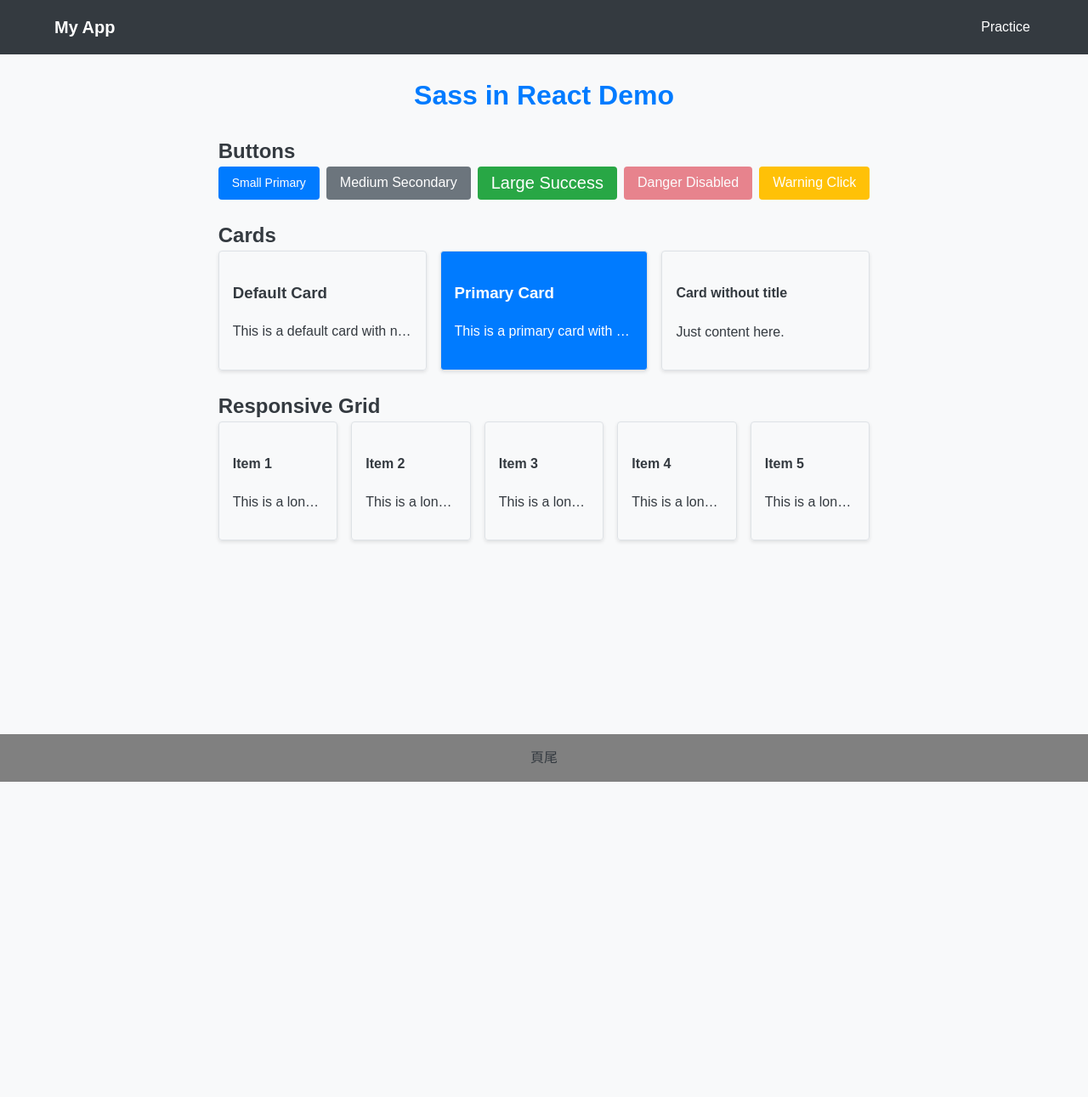
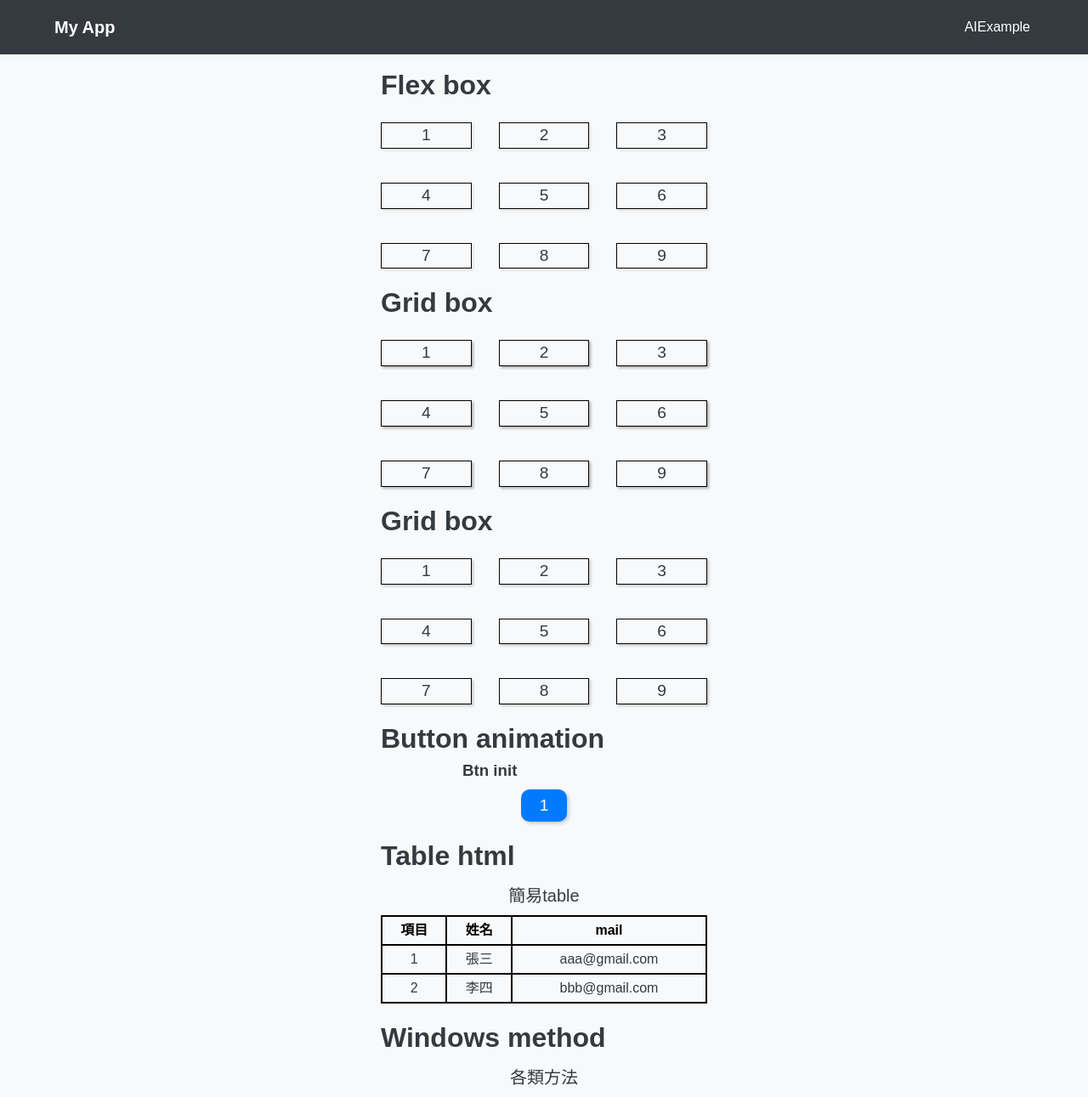
Before and after one commit to 65946ag13i/Practice-fundamental-HTML, a React (Vite) app: page / in a window 1280 px wide. Shown: the top 1291 px of the page at 85% size. Before the commit the page ends 920 px from the top, so only its background shows below. Built offline with nearby package versions, Linux system fonts and the light colour scheme.

Commit message:
i created the README file and swapped the homepage and practice page

```diff
--- a/src/App.tsx
+++ b/src/App.tsx
@@ -11,8 +11,8 @@ function App() {
       <BrowserRouter>
         <Routes>
           <Route path="/" element={<LayoutA />}>
-            <Route index element={<HomePage />} />
-            <Route path="practice" element={<Practice />} />
+            <Route index element={<Practice />} />
+            <Route path="AIExample" element={<HomePage />} />
           </Route>
         </Routes>
       </BrowserRouter>
--- a/src/components/LayoutA.tsx
+++ b/src/components/LayoutA.tsx
@@ -32,8 +32,8 @@ export default function LayoutA() {
           {/* 純切換組件 */}
 
           <nav className="nav">
-            {pathname === "/" && <Link to="/practice">Practice</Link>}
-            {pathname !== "/" && <Link to="/">homepage</Link>}
+            {pathname === "/" && <Link to="/AIExample">AIExample</Link>}
+            {pathname !== "/" && <Link to="/">Practice</Link>}
           </nav>
         </div>
       </header>
--- a/src/components/Practice.tsx
+++ b/src/components/Practice.tsx
@@ -50,7 +50,7 @@ export default function Practice() {
       </section>
 
       <section className="flex-xcenter  flex-col ">
-        <h1 className="text-left w-full">table html</h1>
+        <h1 className="text-left w-full">Table html</h1>
         <div className="mg-xauto text-center w-full">
           <table className="table-init">
             <caption>簡易table</caption>
@@ -128,7 +128,7 @@ export default function Practice() {
       <SelectElement />
 
       <section className="flex-xcenter  flex-col ">
-        <h1 className="text-left w-full">optgroup element</h1>
+        <h1 className="text-left w-full">Optgroup element</h1>
         <optgroup label="水果">
           <option>芒果</option>
           <option>西瓜</option>
@@ -136,7 +136,7 @@ export default function Practice() {
       </section>
 
       <section className="flex-xcenter  flex-col ">
-        <h1 className="text-left w-full">details element</h1>
+        <h1 className="text-left w-full">Details element</h1>
         <details>
           <summary>點擊這裡查看詳情</summary>
           <p>這是隱藏的內容，點擊 summary 才會顯示。</p>
@@ -144,7 +144,7 @@ export default function Practice() {
       </section>
 
       <section className="flex-xcenter  flex-col ">
-        <h1 className="text-left w-full">meter element</h1>
+        <h1 className="text-left w-full">Meter element</h1>
         <label className="text-sm font-medium">磁碟使用量</label>
         <meter
           value={used}
--- a/src/components/SelectElement.tsx
+++ b/src/components/SelectElement.tsx
@@ -5,7 +5,7 @@ export default function SelectElement() {
   return (
     <div>
       <section className="flex-xcenter  flex-col ">
-        <h1 className="text-left w-full">select element</h1>
+        <h1 className="text-left w-full">Select element</h1>
         <select value={selected} onChange={(e) => setSelected(e.target.value)}>
           <option value="">請選擇</option>
           <option value="蘋果">蘋果</option>
```
Also changed, not shown: 1 other file (tests, documents, lock files or other folders).
